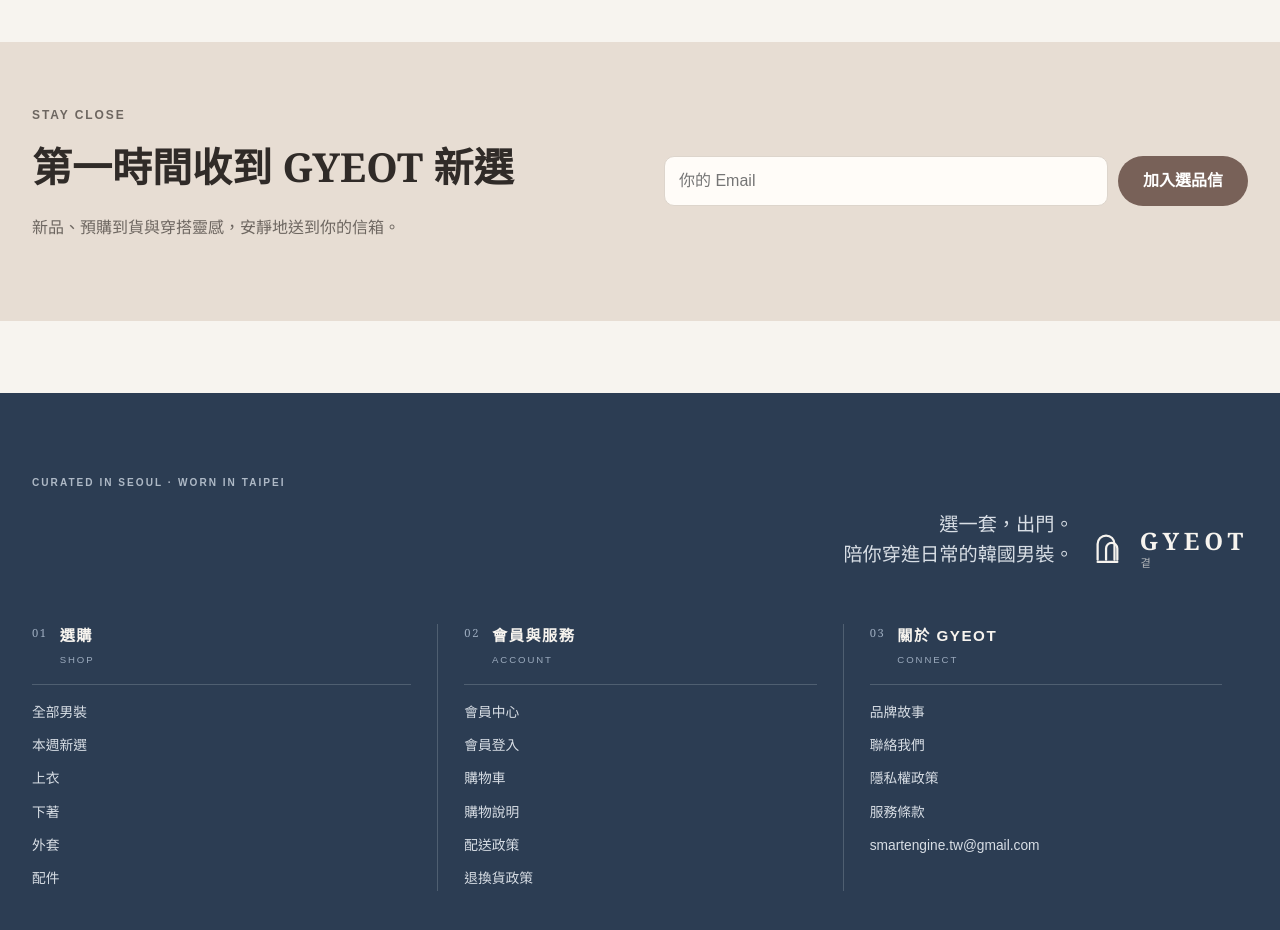
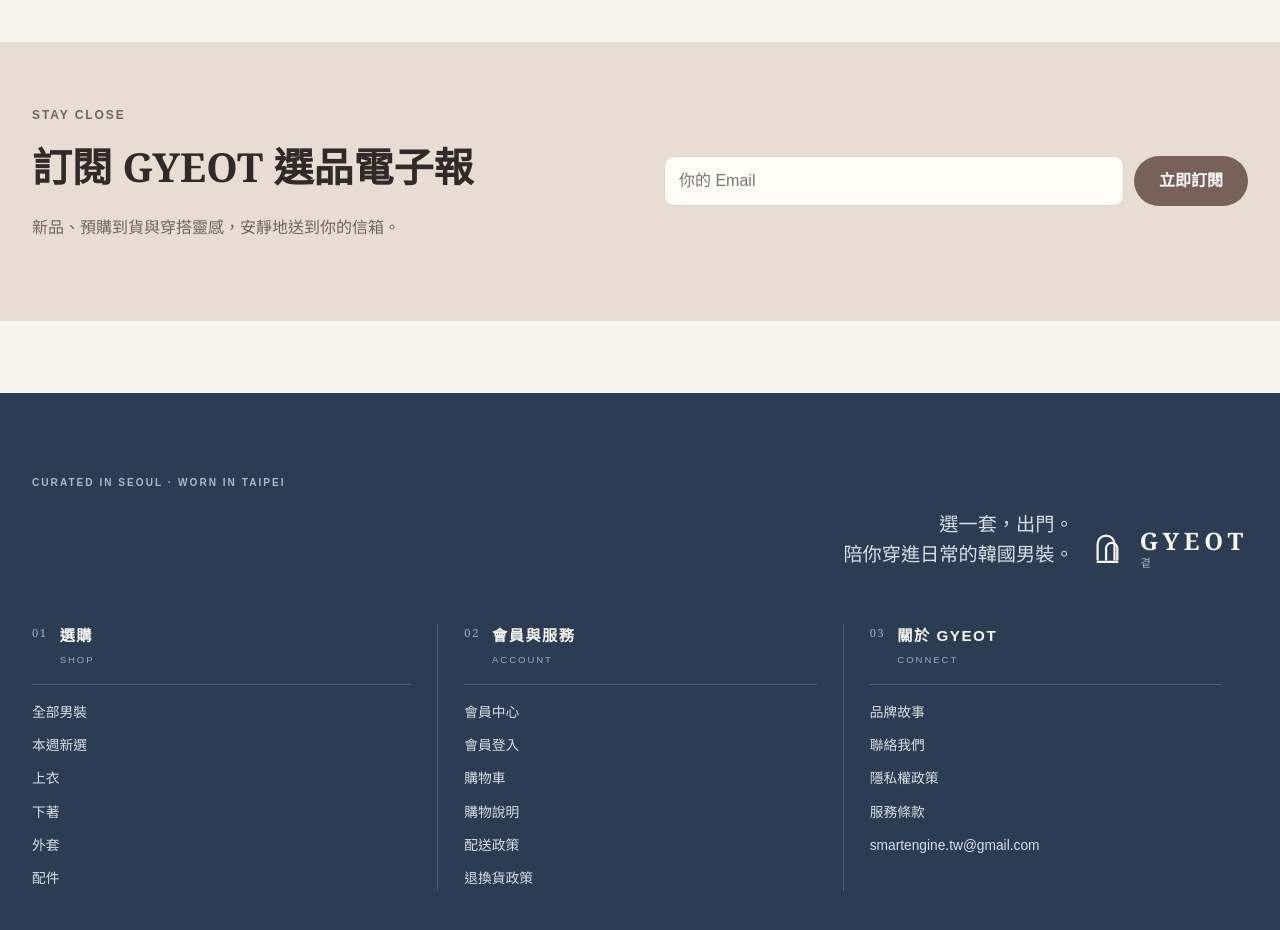
Before and after one commit to smartenginetw-oss/korean-selection-store, a Next.js app: page / in a window 1280 px wide. Shown: the part 2140-3070 px from the top of the page. Built offline with nearby package versions, Linux system fonts and the light colour scheme; no server answers; the database is empty.

Commit message:
copy: clarify newsletter subscription

```diff
--- a/src/app/(store)/page.tsx
+++ b/src/app/(store)/page.tsx
@@ -25,6 +25,6 @@
 
     <section className="section"><div className={`container ${styles.story}`}><div className={styles.storyArt}><span>01</span><span>SELECTED<br />WITH CALM</span></div><div className={styles.storyCopy}><div className="eyebrow">Our selection</div><h2 className="section-title serif">我們相信質感<br />不需要大聲說話。</h2><p>從版型、面料到穿著情境，挑選能在工作、週末與旅途中反覆出場的男裝。</p><Link className="button button-secondary" href="/about">認識 GYEOT</Link></div></div></section>
 
-    <section className={styles.newsletter}><div className="container"><div><div className="eyebrow">Stay close</div><h2 className="serif">第一時間收到 GYEOT 新選</h2><p>新品、預購到貨與穿搭靈感，安靜地送到你的信箱。</p></div><form className={styles.newsletterForm}><label className={styles.srOnly} htmlFor="newsletter-email">Email</label><input className="input" id="newsletter-email" type="email" placeholder="你的 Email" /><button className="button button-primary" type="button">加入選品信</button></form></div></section>
+    <section className={styles.newsletter}><div className="container"><div><div className="eyebrow">Stay close</div><h2 className="serif">訂閱 GYEOT 選品電子報</h2><p>新品、預購到貨與穿搭靈感，安靜地送到你的信箱。</p></div><form className={styles.newsletterForm}><label className={styles.srOnly} htmlFor="newsletter-email">Email</label><input className="input" id="newsletter-email" type="email" placeholder="你的 Email" /><button className="button button-primary" type="button">立即訂閱</button></form></div></section>
   </>;
 }
```
